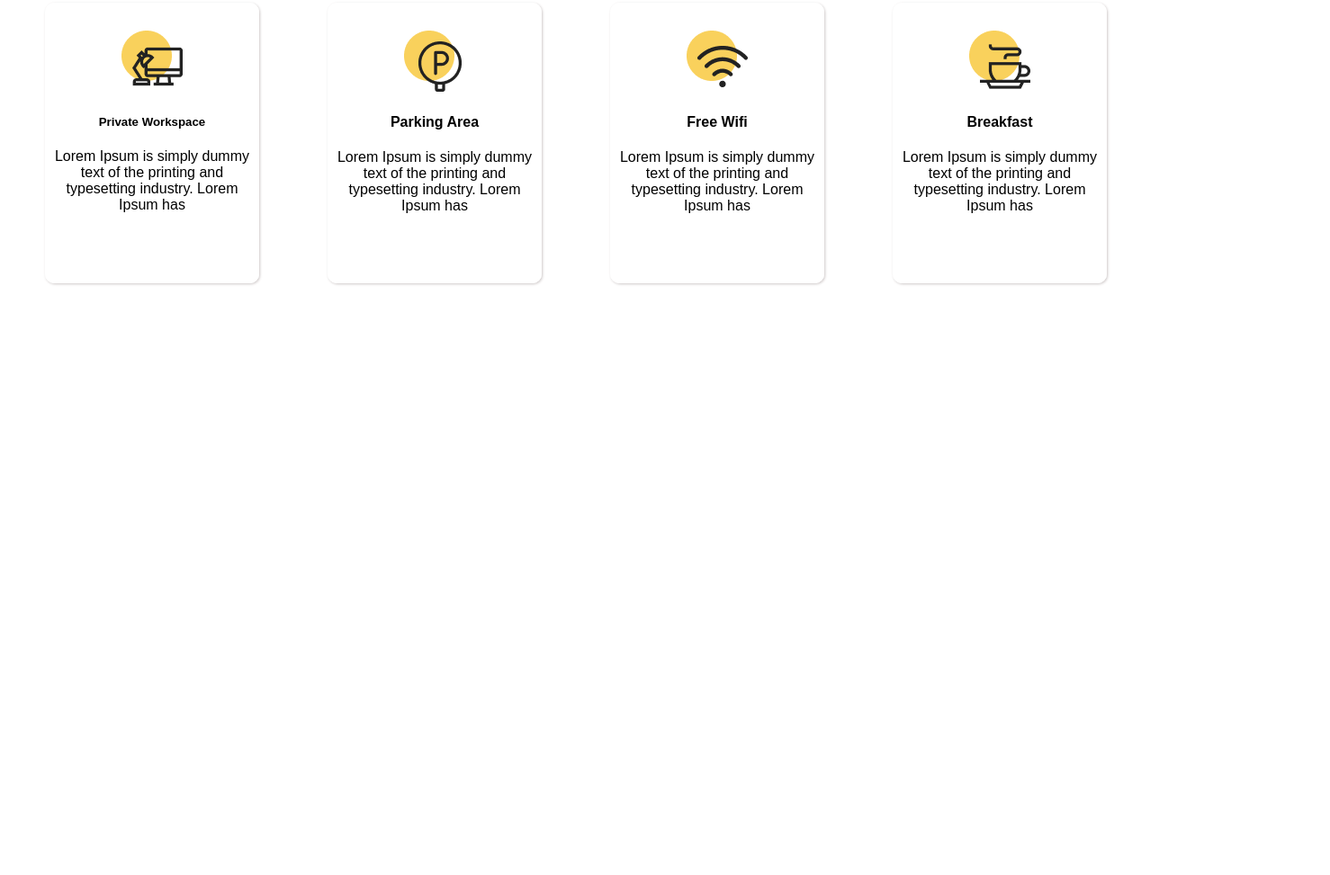
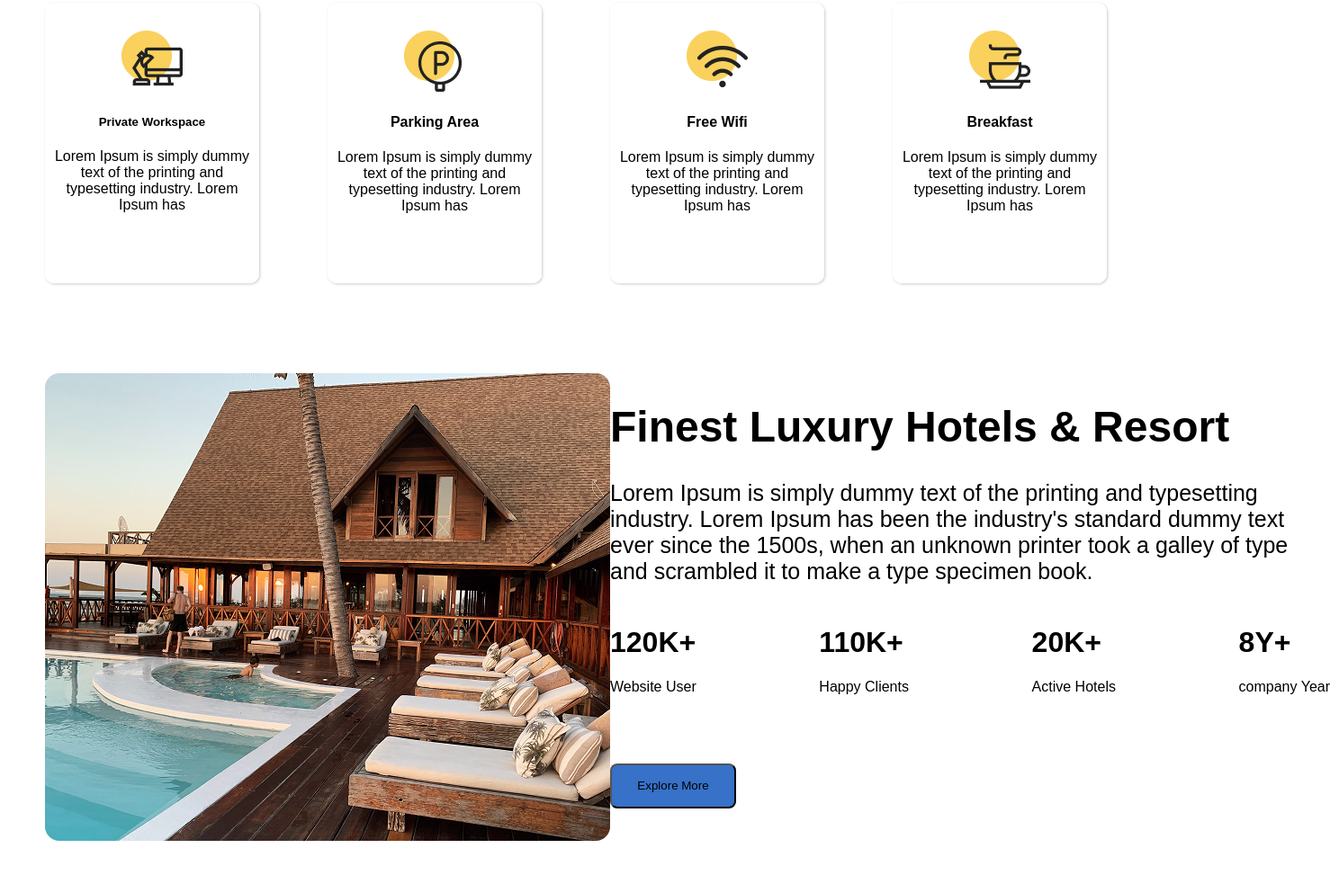
Before and after one commit to rahmonkulovaslam-oss/home-task10, a plain HTML site: page index.html in a window 1280 px wide. Shown: the part 1304-2277 px from the top of the page at 90% size, 1478 px wide, since content can reach past the window. Before the commit the page ends 1669 px from the top, so only its background shows below. Drawn offline with Linux system fonts and the light colour scheme.

Commit message:
sectiri 4

```diff
--- a/index.html
+++ b/index.html
@@ -57,7 +57,8 @@
     </div>
 
     <h1 style="font-size: 50px;">Facilities & Service</h1>
-    <p style="width: 540px;">Lorem Ipsum is simply dummy text of the printing and typesetting industry. Lorem Ipsum has been the industry's
+    <p style="width: 540px;">Lorem Ipsum is simply dummy text of the printing and typesetting industry. Lorem Ipsum has
+        been the industry's
         standard dummy </p>
 
     <div class="cod5">
@@ -87,6 +88,44 @@
         </div>
     </div>
 
+    <div class="tor">
+        <div>
+            <img src="./Rectangle 847.png" alt="">
+        </div>
+        <div>
+            <h1 style="font-size: 48px;font-weight: 50px;">Finest Luxury Hotels
+                & Resort</h1>
+            <p style="width: 800px;font-size: 25px;">Lorem Ipsum is simply dummy text of the printing and typesetting
+                industry. Lorem Ipsum has been the
+                industry's standard dummy text ever since the 1500s, when an unknown printer took a galley of type and
+                scrambled it to make a type specimen book.</p>
+
+            <div class="vv">
+                <div>
+                    <h1>120K+</h1>
+                    <p>Website User</p>
+                </div>
+
+                <div>
+                    <h1>110K+</h1>
+                    <p>Happy Clients</p>
+                </div>
+
+                <div>
+                    <h1>20K+</h1>
+                    <p>Active Hotels</p>
+                </div>
+
+                <div>
+                    <h1>8Y+</h1>
+                    <p>company Year</p>
+                </div>
+            </div>
+            <button style="border-radius: 8px; background-color: #3771c8;width: 140px;height: 50px;margin-top: 60px;">Explore More </button>
+
+        </div>
+    </div>
+
 
 
 </body>
--- a/style.css
+++ b/style.css
@@ -30,6 +30,16 @@ body{
     justify-content: space-around;
 
 
+}
+.tor{
+    display: flex;
+    justify-content: space-between;
+    margin-top: 100px;
+
+}
+.vv{
+    display: flex;
+    justify-content: space-between;
 }
 .cod{
     border: 1px solid white;
```
Also changed, not shown: Rectangle 847.png (added). Lines whose indentation alone changed are shown as unchanged.
